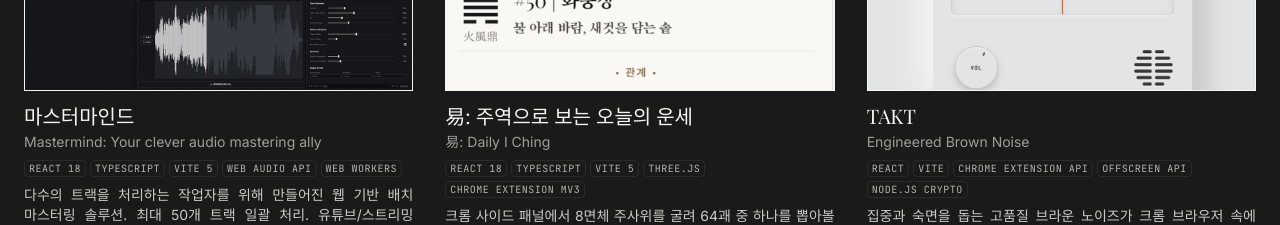
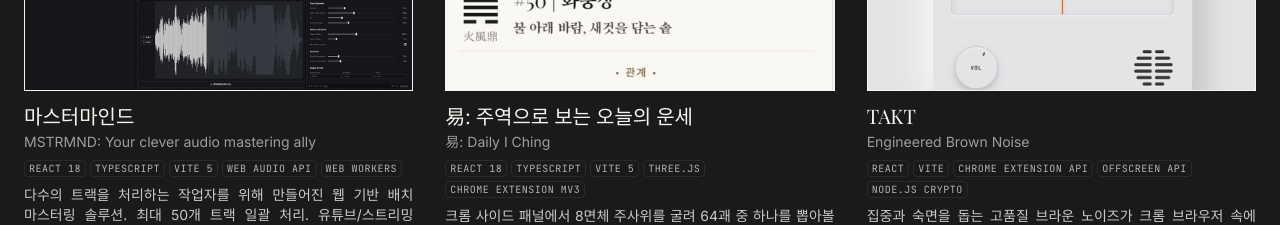
Before and after one commit to heavyrain39/portfolio, a Next.js app: page /portfolio/ in a window 1280 px wide. Shown: the part 1340-1565 px from the top of the page. Built offline with nearby package versions, Linux system fonts and the light colour scheme; a web font is replaced by a local one.

Commit message:
마스터마인드 브랜드명 변경

```diff
--- a/data/content.ts
+++ b/data/content.ts
@@ -35,7 +35,7 @@ export const projects: Project[] = [
     {
         id: "mstrmnd",
         title: "마스터마인드",
-        enTitle: "Mastermind: Your clever audio mastering ally",
+        enTitle: "MSTRMND: Your clever audio mastering ally",
         lastUpdated: "2026-02-23",
         concept: "유튜브 음원을 위한 영리한 마스터링 도구.",
         description: "다수의 트랙을 처리하는 작업자를 위해 만들어진 웹 기반 배치 마스터링 솔루션. 최대 50개 트랙 일괄 처리. 유튜브/스트리밍 최적화 볼륨 세팅과 6개 프리셋, 커스텀 설정 가능. 프로페셔널한 사운드를 무료로, 빠르게 완성하자.",
```
